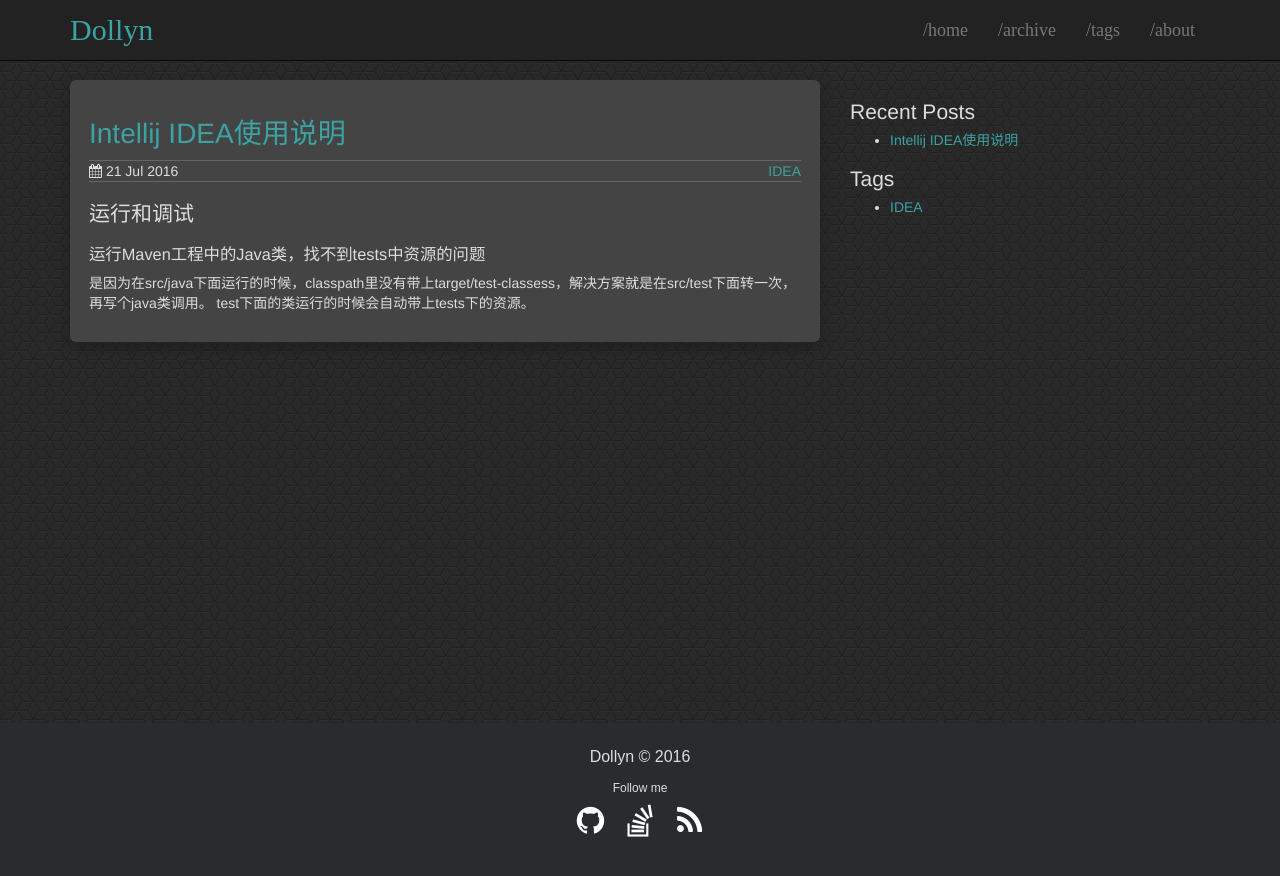
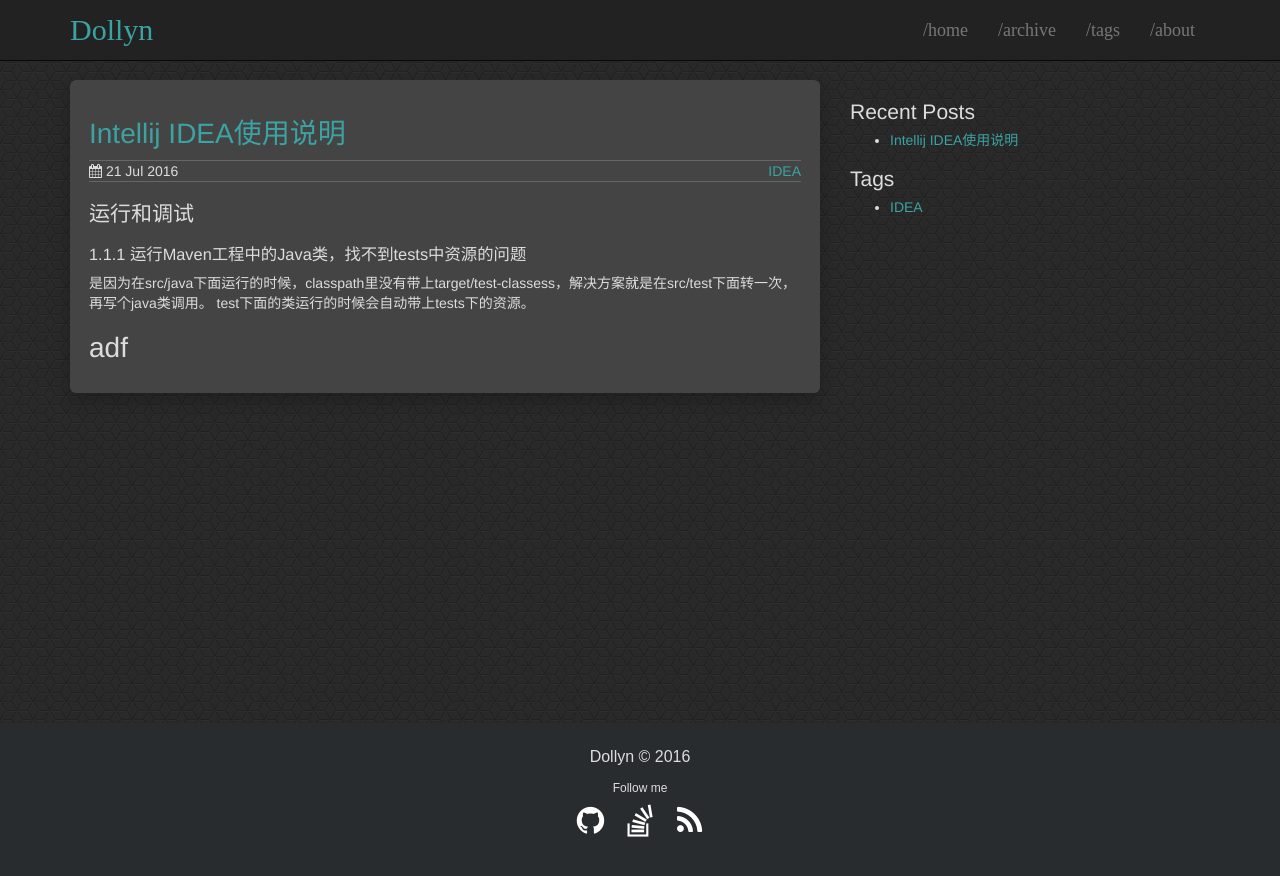
Before and after one commit to Dollyn/dollyn.github.io, a Jekyll site: the page built from _posts/2016-07-20-idea-faq.md, in a window 1280 px wide. Shown: the top 876 px of the page. Built offline with Jekyll 4.4.1, drawn with Linux system fonts in a browser that asks for light colours.

Commit message:
modify file

```diff
--- a/_posts/2016-07-20-idea-faq.md
+++ b/_posts/2016-07-20-idea-faq.md
@@ -9,5 +9,8 @@
 
 ## 运行和调试
 
-### 运行Maven工程中的Java类，找不到tests中资源的问题
+### 1.1.1 运行Maven工程中的Java类，找不到tests中资源的问题
 是因为在src/java下面运行的时候，classpath里没有带上target/test-classess，解决方案就是在src/test下面转一次，再写个java类调用。 test下面的类运行的时候会自动带上tests下的资源。
+
+
+# adf
```
